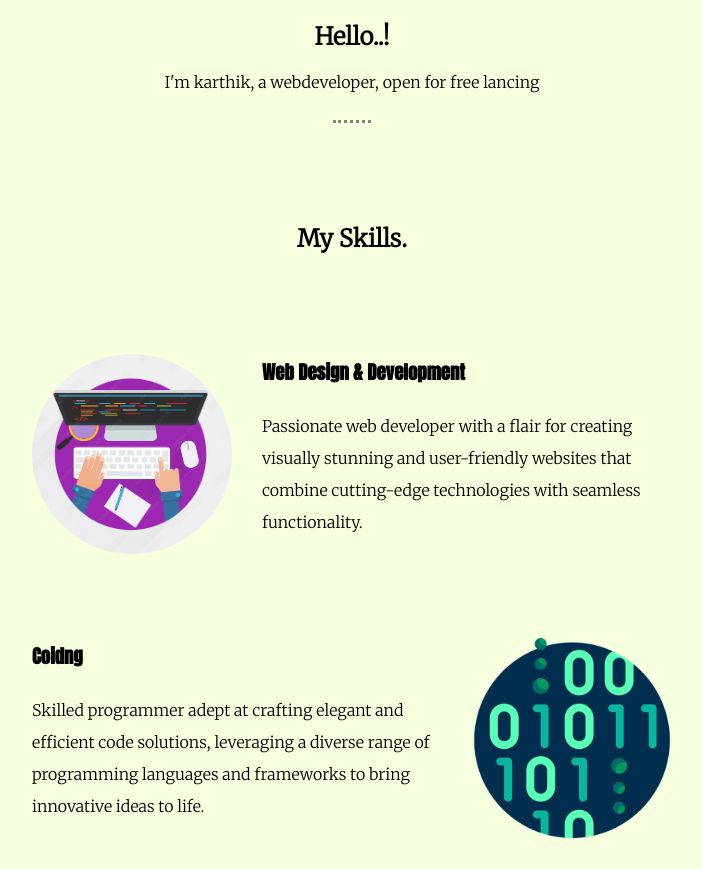
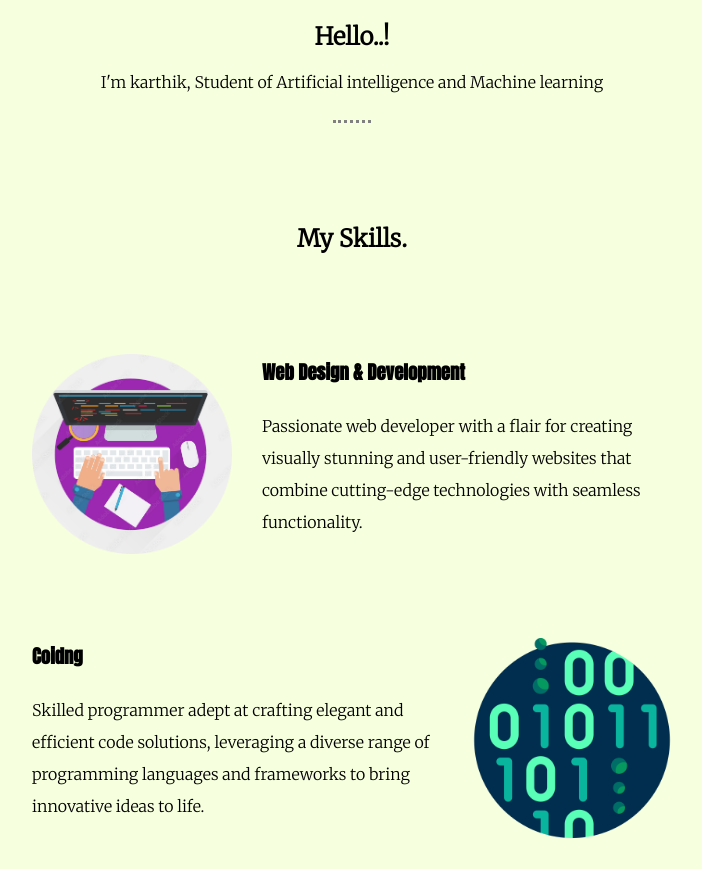
Before and after one commit to karthikvirodhula/personal-website2, a plain HTML site: page index.html in a window 1280 px wide. Shown: the part 1053-1922 px from the top of the page, without its empty margins (288-990 px from the left). Drawn offline with Linux system fonts and the light colour scheme.

Commit message:
Update index.html

```diff
--- a/index.html
+++ b/index.html
@@ -33,7 +33,7 @@
         <div class="profile">
           <img  id="profile_pic" src="profile.png" alt="my profile" width="260">
           <h2>Hello..!</h2>
-          <p>I'm karthik, a webdeveloper, open for free lancing</p><br>
+          <p>I'm karthik, Student of Artificial intelligence and Machine learning</p><br>
         </div>
 
         <hr>
```
